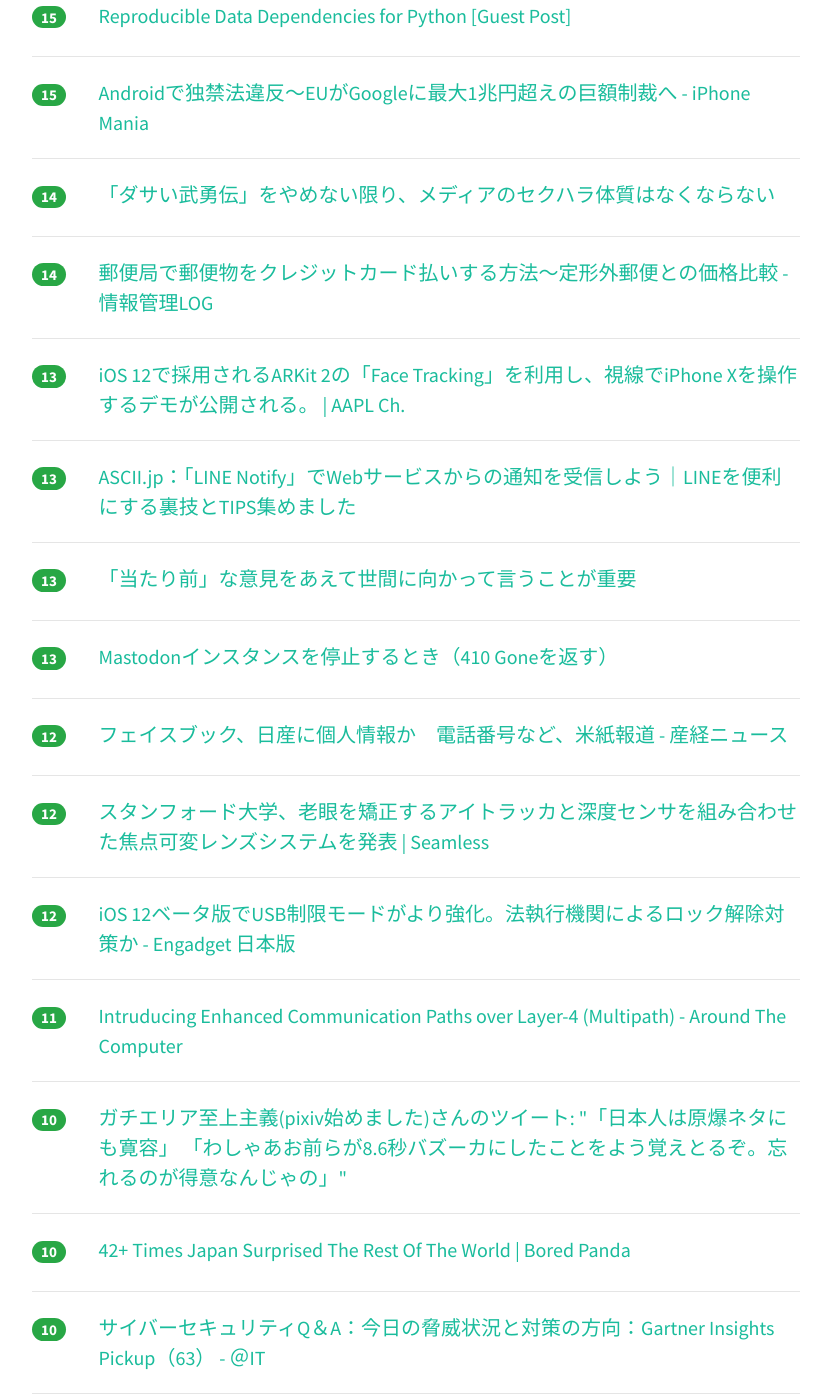
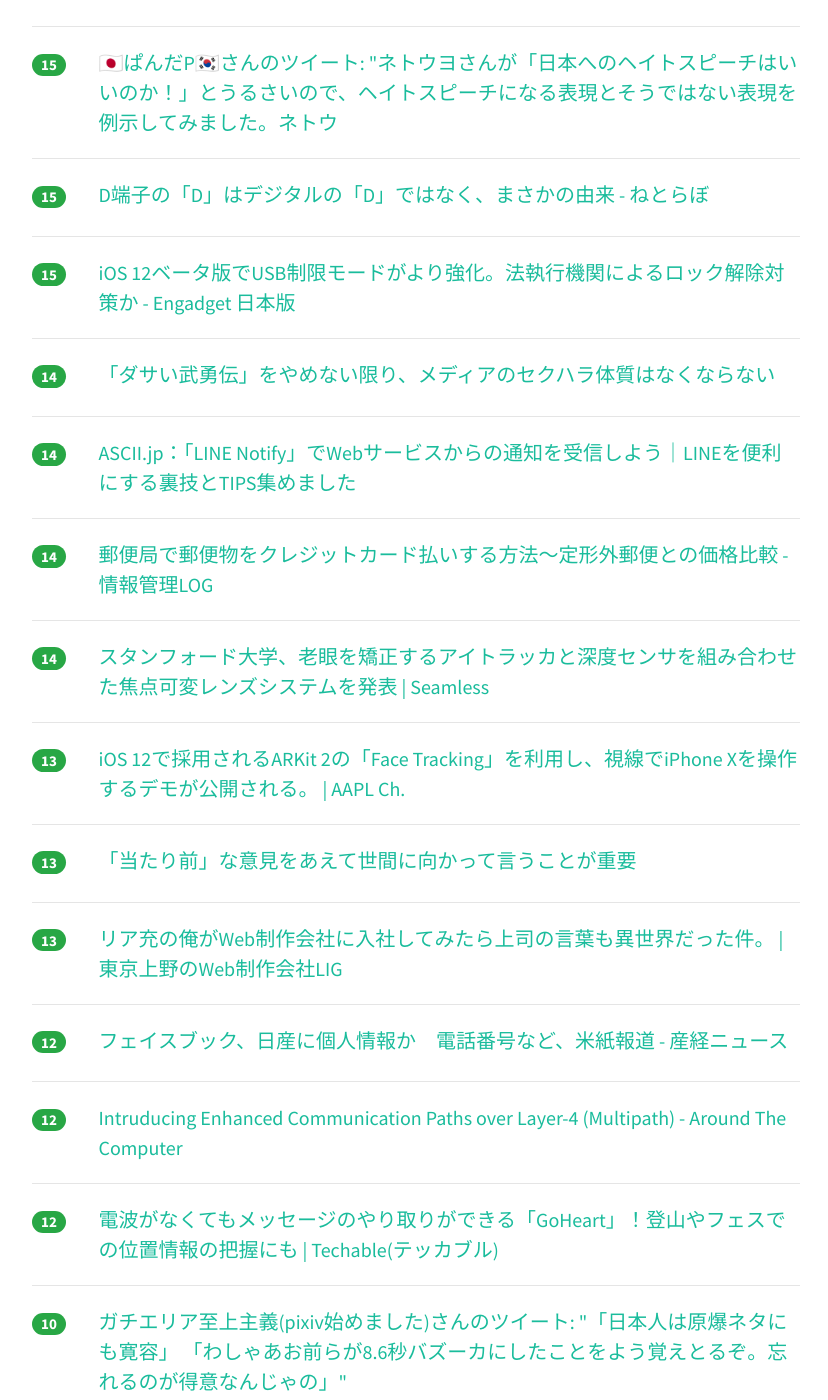
Before and after one commit to yatta47/hatena-matome-site, a Jekyll site: the page built from _posts/2018-06-10-hatena.md, in a window 1280 px wide and 1400 px high, scrolled down 4194 px. Shown: the whole window, without its empty margins (224-1052 px from the left). Built offline with Jekyll 4.4.1, drawn with Linux system fonts in a browser that asks for light colours; nearby versions of some CDN libraries; some of the changed text lies outside the part shown.

Commit message:
Updated 2018-06-10

```diff
--- a/_posts/2018-06-10-hatena.md
+++ b/_posts/2018-06-10-hatena.md
@@ -1,49 +1,59 @@
 ---
 layout: post
 title:  "2018-06-10 はてぶIT"
-date:   2018-06-10 21:01:33
+date:   2018-06-10 22:01:10
 tags: [it-hotentry]
 ---
-61 件のデータあり
+63 件のデータあり
 
 <hr><div class="row">
-<div class="col-1"><span class="badge badge-pill badge-success h2">584</span></div>
+<div class="col-1"><span class="badge badge-pill badge-success h2">622</span></div>
 <div class="col-11"><a href='https://scrapbox.io/yuiseki/%E5%A4%B1%E6%95%97%E5%AD%A6' target='_blank'>失敗学 - yuiseki</a></div>
 </div>
 <hr>
 <div class="row">
-<div class="col-1"><span class="badge badge-pill badge-success h2">311</span></div>
+<div class="col-1"><span class="badge badge-pill badge-success h2">345</span></div>
 <div class="col-11"><a href='https://sbfl.net/blog/2018/06/10/wii-mario64-platform-bug/' target='_blank'>なぜWii版マリオ64で長時間放置すると足場が浮かび上がるのか（非技術者向け解説）</a></div>
 </div>
 <hr>
 <div class="row">
-<div class="col-1"><span class="badge badge-pill badge-success h2">203</span></div>
+<div class="col-1"><span class="badge badge-pill badge-success h2">215</span></div>
 <div class="col-11"><a href='https://note.mu/kinotoshiki/n/n2fe090e9b8f6' target='_blank'>【保守速報から広告を剥がせ！！】 #ネトウヨサイト裸祭り のお知らせ｜木野寿紀｜note</a></div>
 </div>
 <hr>
 <div class="row">
-<div class="col-1"><span class="badge badge-pill badge-success h2">175</span></div>
+<div class="col-1"><span class="badge badge-pill badge-success h2">193</span></div>
 <div class="col-11"><a href='http://www.youtube.com/watch?v=Y83ZCf_lpSg' target='_blank'>Python 機械学習ことはじめ</a></div>
 </div>
 <hr>
 <div class="row">
-<div class="col-1"><span class="badge badge-pill badge-success h2">129</span></div>
+<div class="col-1"><span class="badge badge-pill badge-success h2">137</span></div>
 <div class="col-11"><a href='https://aws.amazon.com/jp/blogs/news/webinar-bb-certified-2018/' target='_blank'>[AWS Black Belt Online Seminar] AWS 認定取得に向けて 資料及び QA 公開 | Amazon Web Services ブログ</a></div>
 </div>
 <hr>
 <div class="row">
-<div class="col-1"><span class="badge badge-pill badge-success h2">76</span></div>
+<div class="col-1"><span class="badge badge-pill badge-success h2">105</span></div>
 <div class="col-11"><a href='https://speakerdeck.com/opelab/20180608-itmedia-sre?slide=1' target='_blank'>生き残る運用管理者 ～運用自動化を成功させる人、失敗させる人～ /20180608-itmedia-sre - Speaker Deck</a></div>
 </div>
 <hr>
 <div class="row">
-<div class="col-1"><span class="badge badge-pill badge-success h2">40</span></div>
+<div class="col-1"><span class="badge badge-pill badge-success h2">52</span></div>
 <div class="col-11"><a href='https://jp.techcrunch.com/2018/06/10/2018-06-08-why-microsoft-wants-to-put-data-centers-at-the-bottom-of-the-ocean/' target='_blank'>マイクロソフトが海中にデータセンターを設置する理由とは | TechCrunch Japan</a></div>
 </div>
 <hr>
 <div class="row">
-<div class="col-1"><span class="badge badge-pill badge-success h2">38</span></div>
+<div class="col-1"><span class="badge badge-pill badge-success h2">41</span></div>
 <div class="col-11"><a href='https://www.shadan-kun.com/blog/measure/3410/' target='_blank'>AWSを使っている人が絶対にやっておくべきセキュリティ対策 | セキュリティ対策 | CyberSecurityTIMES</a></div>
+</div>
+<hr>
+<div class="row">
+<div class="col-1"><span class="badge badge-pill badge-success h2">41</span></div>
+<div class="col-11"><a href='https://www.slideshare.net/takaumada/my-startup-decision-making-snafu' target='_blank'>やはり俺のスタートアップの意思決定はまちがっている。</a></div>
+</div>
+<hr>
+<div class="row">
+<div class="col-1"><span class="badge badge-pill badge-success h2">37</span></div>
+<div class="col-11"><a href='https://anond.hatelabo.jp/20180610093430' target='_blank'>1万円札以外のお札を持ち歩かない人ってなんなの</a></div>
 </div>
 <hr>
 <div class="row">
@@ -57,13 +67,8 @@ tags: [it-hotentry]
 </div>
 <hr>
 <div class="row">
-<div class="col-1"><span class="badge badge-pill badge-success h2">34</span></div>
-<div class="col-11"><a href='https://www.slideshare.net/takaumada/my-startup-decision-making-snafu' target='_blank'>やはり俺のスタートアップの意思決定はまちがっている。</a></div>
-</div>
-<hr>
-<div class="row">
 <div class="col-1"><span class="badge badge-pill badge-success h2">30</span></div>
-<div class="col-11"><a href='https://anond.hatelabo.jp/20180610093430' target='_blank'>1万円札以外のお札を持ち歩かない人ってなんなの</a></div>
+<div class="col-11"><a href='https://note.mu/tarappo/n/nbd241296e11f' target='_blank'>UIの自動テストの難しさについて考える (1) - はじめに -｜tarappo＠SWET｜note</a></div>
 </div>
 <hr>
 <div class="row">
@@ -87,6 +92,16 @@ tags: [it-hotentry]
 </div>
 <hr>
 <div class="row">
+<div class="col-1"><span class="badge badge-pill badge-success h2">26</span></div>
+<div class="col-11"><a href='https://speakerdeck.com/geckotang/jin-ri-karashi-eru-css-grid-mtddc-meetup-hokkaido-2018?slide=1' target='_blank'>今日から使える CSS Grid - MTDDC Meetup HOKKAIDO 2018 - - Speaker Deck</a></div>
+</div>
+<hr>
+<div class="row">
+<div class="col-1"><span class="badge badge-pill badge-success h2">26</span></div>
+<div class="col-11"><a href='https://mainichi.jp/articles/20180609/k00/00e/020/298000c' target='_blank'>組み立てキット：軽トラをキャンピングカーに　４０万円台 - 毎日新聞</a></div>
+</div>
+<hr>
+<div class="row">
 <div class="col-1"><span class="badge badge-pill badge-success h2">25</span></div>
 <div class="col-11"><a href='https://note.mu/toyoshimorioka/n/n91737ceeb644' target='_blank'>プロトタイピング #2 種類と役割｜Toyoshi Morioka｜note</a></div>
 </div>
@@ -98,12 +113,32 @@ tags: [it-hotentry]
 <hr>
 <div class="row">
 <div class="col-1"><span class="badge badge-pill badge-success h2">25</span></div>
+<div class="col-11"><a href='http://www.hitachihyoron.com/jp/archive/2010s/2018/03/05b02/index.html' target='_blank'>サイバー攻撃事案の教訓と社内堅牢化の取り組み：日立評論</a></div>
+</div>
+<hr>
+<div class="row">
+<div class="col-1"><span class="badge badge-pill badge-success h2">25</span></div>
 <div class="col-11"><a href='https://techracho.bpsinc.jp/hachi8833/2018_06_08/57381' target='_blank'>週刊Railsウォッチ（20180608）特集「RubyKaigi 2018後の祭り」、`Enumerable#index_with`は優秀、コントローラから`@`を消し去るほか</a></div>
 </div>
 <hr>
 <div class="row">
+<div class="col-1"><span class="badge badge-pill badge-success h2">25</span></div>
+<div class="col-11"><a href='https://hirooka.pro/?p=9823' target='_blank'>Apple も hls.js を使用しているという | hirooka.pro</a></div>
+</div>
+<hr>
+<div class="row">
+<div class="col-1"><span class="badge badge-pill badge-success h2">25</span></div>
+<div class="col-11"><a href='https://qiita.com/cvusk/items/5a6f57876fdcff7710d2' target='_blank'>KubernetesからGPUを使ってTensorflowを動かす</a></div>
+</div>
+<hr>
+<div class="row">
 <div class="col-1"><span class="badge badge-pill badge-success h2">24</span></div>
-<div class="col-11"><a href='https://mainichi.jp/articles/20180609/k00/00e/020/298000c' target='_blank'>組み立てキット：軽トラをキャンピングカーに　４０万円台 - 毎日新聞</a></div>
+<div class="col-11"><a href='https://speakerdeck.com/opelab/20180608-itmedia-sre' target='_blank'>生き残る運用管理者 ～運用自動化を成功させる人、失敗させる人～ /20180608-itmedia-sre - Speaker Deck</a></div>
+</div>
+<hr>
+<div class="row">
+<div class="col-1"><span class="badge badge-pill badge-success h2">24</span></div>
+<div class="col-11"><a href='http://ascii.jp/elem/000/001/691/1691260/' target='_blank'>ASCII.jp：DOS時代から使われてきたネットワークドライバーの改良がついに進む｜Windows Info</a></div>
 </div>
 <hr>
 <div class="row">
@@ -117,48 +152,18 @@ tags: [it-hotentry]
 </div>
 <hr>
 <div class="row">
-<div class="col-1"><span class="badge badge-pill badge-success h2">23</span></div>
-<div class="col-11"><a href='https://qiita.com/cvusk/items/5a6f57876fdcff7710d2' target='_blank'>KubernetesからGPUを使ってTensorflowを動かす</a></div>
-</div>
-<hr>
-<div class="row">
-<div class="col-1"><span class="badge badge-pill badge-success h2">23</span></div>
-<div class="col-11"><a href='https://note.mu/tarappo/n/nbd241296e11f' target='_blank'>UIの自動テストの難しさについて考える (1) - はじめに -｜tarappo＠SWET｜note</a></div>
+<div class="col-1"><span class="badge badge-pill badge-success h2">22</span></div>
+<div class="col-11"><a href='http://www.nicovideo.jp/watch/sm33310173' target='_blank'>【切実】エクセルを使わないで - #1 方眼紙 - ニコニコ動画</a></div>
 </div>
 <hr>
 <div class="row">
 <div class="col-1"><span class="badge badge-pill badge-success h2">22</span></div>
-<div class="col-11"><a href='http://www.hitachihyoron.com/jp/archive/2010s/2018/03/05b02/index.html' target='_blank'>サイバー攻撃事案の教訓と社内堅牢化の取り組み：日立評論</a></div>
-</div>
-<hr>
-<div class="row">
-<div class="col-1"><span class="badge badge-pill badge-success h2">22</span></div>
-<div class="col-11"><a href='https://hirooka.pro/?p=9823' target='_blank'>Apple も hls.js を使用しているという | hirooka.pro</a></div>
-</div>
-<hr>
-<div class="row">
-<div class="col-1"><span class="badge badge-pill badge-success h2">21</span></div>
-<div class="col-11"><a href='http://www.nicovideo.jp/watch/sm33310173' target='_blank'>【切実】エクセルを使わないで - #1 方眼紙 - ニコニコ動画</a></div>
-</div>
-<hr>
-<div class="row">
-<div class="col-1"><span class="badge badge-pill badge-success h2">21</span></div>
 <div class="col-11"><a href='https://www.slideshare.net/yukiarase/jsai2018-101054060' target='_blank'>[最新版] JSAI2018 チュートリアル「"深層学習時代の" ゼロから始める自然言語処理」</a></div>
-</div>
-<hr>
-<div class="row">
-<div class="col-1"><span class="badge badge-pill badge-success h2">21</span></div>
-<div class="col-11"><a href='http://ascii.jp/elem/000/001/691/1691260/' target='_blank'>ASCII.jp：DOS時代から使われてきたネットワークドライバーの改良がついに進む｜Windows Info</a></div>
 </div>
 <hr>
 <div class="row">
 <div class="col-1"><span class="badge badge-pill badge-success h2">20</span></div>
 <div class="col-11"><a href='https://news.infoseek.co.jp/article/goodspress_164889/' target='_blank'>まだマウス操作で消耗してるの？ いまさら聞けないChromeのちょいテク- 記事詳細｜Infoseekニュース</a></div>
-</div>
-<hr>
-<div class="row">
-<div class="col-1"><span class="badge badge-pill badge-success h2">20</span></div>
-<div class="col-11"><a href='https://speakerdeck.com/geckotang/jin-ri-karashi-eru-css-grid-mtddc-meetup-hokkaido-2018?slide=1' target='_blank'>今日から使える CSS Grid - MTDDC Meetup HOKKAIDO 2018 - - Speaker Deck</a></div>
 </div>
 <hr>
 <div class="row">
@@ -168,17 +173,17 @@ tags: [it-hotentry]
 <hr>
 <div class="row">
 <div class="col-1"><span class="badge badge-pill badge-success h2">18</span></div>
+<div class="col-11"><a href='https://www.bengo4.com/c_5/n_8009/' target='_blank'>広瀬香美さん「芸名問題」も関係、公取委「独禁法を労働分野に適用」…説明会は大入り - 弁護士ドットコム</a></div>
+</div>
+<hr>
+<div class="row">
+<div class="col-1"><span class="badge badge-pill badge-success h2">18</span></div>
 <div class="col-11"><a href='https://ototoy.jp/feature/2018060101' target='_blank'>音楽業界の“過渡期”、2018年をどう進む? ──鈴木竜馬(unBORDE代表) × 竹中直純(OTOTOY代表) - OTOTOY</a></div>
 </div>
 <hr>
 <div class="row">
 <div class="col-1"><span class="badge badge-pill badge-success h2">17</span></div>
-<div class="col-11"><a href='https://www.bengo4.com/c_5/n_8009/' target='_blank'>広瀬香美さん「芸名問題」も関係、公取委「独禁法を労働分野に適用」…説明会は大入り - 弁護士ドットコム</a></div>
-</div>
-<hr>
-<div class="row">
-<div class="col-1"><span class="badge badge-pill badge-success h2">16</span></div>
-<div class="col-11"><a href='https://speakerdeck.com/opelab/20180608-itmedia-sre' target='_blank'>生き残る運用管理者 ～運用自動化を成功させる人、失敗させる人～ /20180608-itmedia-sre - Speaker Deck</a></div>
+<div class="col-11"><a href='https://www.gizmodo.jp/2018/06/fontcode.html' target='_blank'>フォントの形を変えて情報を隠ぺいする暗号技術｢FontCode｣ | ギズモード・ジャパン</a></div>
 </div>
 <hr>
 <div class="row">
@@ -193,12 +198,22 @@ tags: [it-hotentry]
 <hr>
 <div class="row">
 <div class="col-1"><span class="badge badge-pill badge-success h2">16</span></div>
+<div class="col-11"><a href='https://blog.jupyter.org/reproducible-data-dependencies-for-python-guest-post-d0f68293a99' target='_blank'>Reproducible Data Dependencies for Python [Guest Post]</a></div>
+</div>
+<hr>
+<div class="row">
+<div class="col-1"><span class="badge badge-pill badge-success h2">16</span></div>
 <div class="col-11"><a href='https://applech2.com/archives/20180608-apple-ios-12-ui-design-resources-keynote.html' target='_blank'>Apple、「iOS 12」用のUIテンプレートをAdobe PS, XD, Sketchに加え、Keynote形式でも公開。 | AAPL Ch.</a></div>
 </div>
 <hr>
 <div class="row">
 <div class="col-1"><span class="badge badge-pill badge-success h2">16</span></div>
-<div class="col-11"><a href='https://www.gizmodo.jp/2018/06/fontcode.html' target='_blank'>フォントの形を変えて情報を隠ぺいする暗号技術｢FontCode｣ | ギズモード・ジャパン</a></div>
+<div class="col-11"><a href='https://iphone-mania.jp/news-214965/' target='_blank'>Androidで独禁法違反～EUがGoogleに最大1兆円超えの巨額制裁へ - iPhone Mania</a></div>
+</div>
+<hr>
+<div class="row">
+<div class="col-1"><span class="badge badge-pill badge-success h2">16</span></div>
+<div class="col-11"><a href='https://snap.textfile.org/20180609220309/' target='_blank'>Mastodonインスタンスを停止するとき（410 Goneを返す）</a></div>
 </div>
 <hr>
 <div class="row">
@@ -213,12 +228,7 @@ tags: [it-hotentry]
 <hr>
 <div class="row">
 <div class="col-1"><span class="badge badge-pill badge-success h2">15</span></div>
-<div class="col-11"><a href='https://blog.jupyter.org/reproducible-data-dependencies-for-python-guest-post-d0f68293a99' target='_blank'>Reproducible Data Dependencies for Python [Guest Post]</a></div>
-</div>
-<hr>
-<div class="row">
-<div class="col-1"><span class="badge badge-pill badge-success h2">15</span></div>
-<div class="col-11"><a href='https://iphone-mania.jp/news-214965/' target='_blank'>Androidで独禁法違反～EUがGoogleに最大1兆円超えの巨額制裁へ - iPhone Mania</a></div>
+<div class="col-11"><a href='https://japanese.engadget.com/2018/06/08/ios-12-usb/' target='_blank'>iOS 12ベータ版でUSB制限モードがより強化。法執行機関によるロック解除対策か - Engadget 日本版</a></div>
 </div>
 <hr>
 <div class="row">
@@ -228,7 +238,17 @@ tags: [it-hotentry]
 <hr>
 <div class="row">
 <div class="col-1"><span class="badge badge-pill badge-success h2">14</span></div>
+<div class="col-11"><a href='http://ascii.jp/elem/000/001/684/1684968/' target='_blank'>ASCII.jp：「LINE Notify」でWebサービスからの通知を受信しよう｜LINEを便利にする裏技とTIPS集めました</a></div>
+</div>
+<hr>
+<div class="row">
+<div class="col-1"><span class="badge badge-pill badge-success h2">14</span></div>
 <div class="col-11"><a href='http://hokoxjouhou.blog105.fc2.com/blog-entry-1191.html' target='_blank'>郵便局で郵便物をクレジットカード払いする方法～定形外郵便との価格比較 - 情報管理LOG</a></div>
+</div>
+<hr>
+<div class="row">
+<div class="col-1"><span class="badge badge-pill badge-success h2">14</span></div>
+<div class="col-11"><a href='https://shiropen.com/seamless/autofocals-presbyopes' target='_blank'>スタンフォード大学、老眼を矯正するアイトラッカと深度センサを組み合わせた焦点可変レンズシステムを発表 | Seamless</a></div>
 </div>
 <hr>
 <div class="row">
@@ -238,17 +258,12 @@ tags: [it-hotentry]
 <hr>
 <div class="row">
 <div class="col-1"><span class="badge badge-pill badge-success h2">13</span></div>
-<div class="col-11"><a href='http://ascii.jp/elem/000/001/684/1684968/' target='_blank'>ASCII.jp：「LINE Notify」でWebサービスからの通知を受信しよう｜LINEを便利にする裏技とTIPS集めました</a></div>
-</div>
-<hr>
-<div class="row">
-<div class="col-1"><span class="badge badge-pill badge-success h2">13</span></div>
 <div class="col-11"><a href='https://anond.hatelabo.jp/20180610015812' target='_blank'>「当たり前」な意見をあえて世間に向かって言うことが重要</a></div>
 </div>
 <hr>
 <div class="row">
 <div class="col-1"><span class="badge badge-pill badge-success h2">13</span></div>
-<div class="col-11"><a href='https://snap.textfile.org/20180609220309/' target='_blank'>Mastodonインスタンスを停止するとき（410 Goneを返す）</a></div>
+<div class="col-11"><a href='https://liginc.co.jp/391577' target='_blank'>リア充の俺がWeb制作会社に入社してみたら上司の言葉も異世界だった件。 | 東京上野のWeb制作会社LIG</a></div>
 </div>
 <hr>
 <div class="row">
@@ -258,17 +273,12 @@ tags: [it-hotentry]
 <hr>
 <div class="row">
 <div class="col-1"><span class="badge badge-pill badge-success h2">12</span></div>
-<div class="col-11"><a href='https://shiropen.com/seamless/autofocals-presbyopes' target='_blank'>スタンフォード大学、老眼を矯正するアイトラッカと深度センサを組み合わせた焦点可変レンズシステムを発表 | Seamless</a></div>
+<div class="col-11"><a href='https://negli0.github.io/posts/rich-paths/' target='_blank'>Intruducing Enhanced Communication Paths over Layer-4 (Multipath) - Around The Computer</a></div>
 </div>
 <hr>
 <div class="row">
 <div class="col-1"><span class="badge badge-pill badge-success h2">12</span></div>
-<div class="col-11"><a href='https://japanese.engadget.com/2018/06/08/ios-12-usb/' target='_blank'>iOS 12ベータ版でUSB制限モードがより強化。法執行機関によるロック解除対策か - Engadget 日本版</a></div>
-</div>
-<hr>
-<div class="row">
-<div class="col-1"><span class="badge badge-pill badge-success h2">11</span></div>
-<div class="col-11"><a href='https://negli0.github.io/posts/rich-paths/' target='_blank'>Intruducing Enhanced Communication Paths over Layer-4 (Multipath) - Around The Computer</a></div>
+<div class="col-11"><a href='https://techable.jp/archives/78139' target='_blank'>電波がなくてもメッセージのやり取りができる「GoHeart」！登山やフェスでの位置情報の把握にも | Techable(テッカブル)</a></div>
 </div>
 <hr>
 <div class="row">
@@ -287,11 +297,6 @@ tags: [it-hotentry]
 </div>
 <hr>
 <div class="row">
-<div class="col-1"><span class="badge badge-pill badge-success h2">10</span></div>
-<div class="col-11"><a href='https://techable.jp/archives/78139' target='_blank'>電波がなくてもメッセージのやり取りができる「GoHeart」！登山やフェスでの位置情報の把握にも | Techable(テッカブル)</a></div>
-</div>
-<hr>
-<div class="row">
 <div class="col-1"><span class="badge badge-pill badge-success h2">9</span></div>
 <div class="col-11"><a href='http://j.people.com.cn/n3/2018/0531/c95952-9466146.html' target='_blank'>中国語でハイテク意味する「黒科技」の「黒」の意味とは？--人民網日本語版--人民日報</a></div>
 </div>
@@ -299,6 +304,11 @@ tags: [it-hotentry]
 <div class="row">
 <div class="col-1"><span class="badge badge-pill badge-success h2">8</span></div>
 <div class="col-11"><a href='http://tommyoctopas.hatenablog.com/entry/2018/06/09/174334' target='_blank'>明日、天気が良かったらドローンで空撮してみます。 - 神戸グルメゲリラ</a></div>
+</div>
+<hr>
+<div class="row">
+<div class="col-1"><span class="badge badge-pill badge-success h2">8</span></div>
+<div class="col-11"><a href='http://b.hatena.ne.jp/entry/s/note.mu/kinotoshiki/n/n2fe090e9b8f6' target='_blank'>はてなブックマーク - 【保守速報から広告を剥がせ！！】 #ネトウヨサイト裸祭り のお知らせ｜木野寿紀｜note</a></div>
 </div>
 <hr>
 <div class="row">
```
